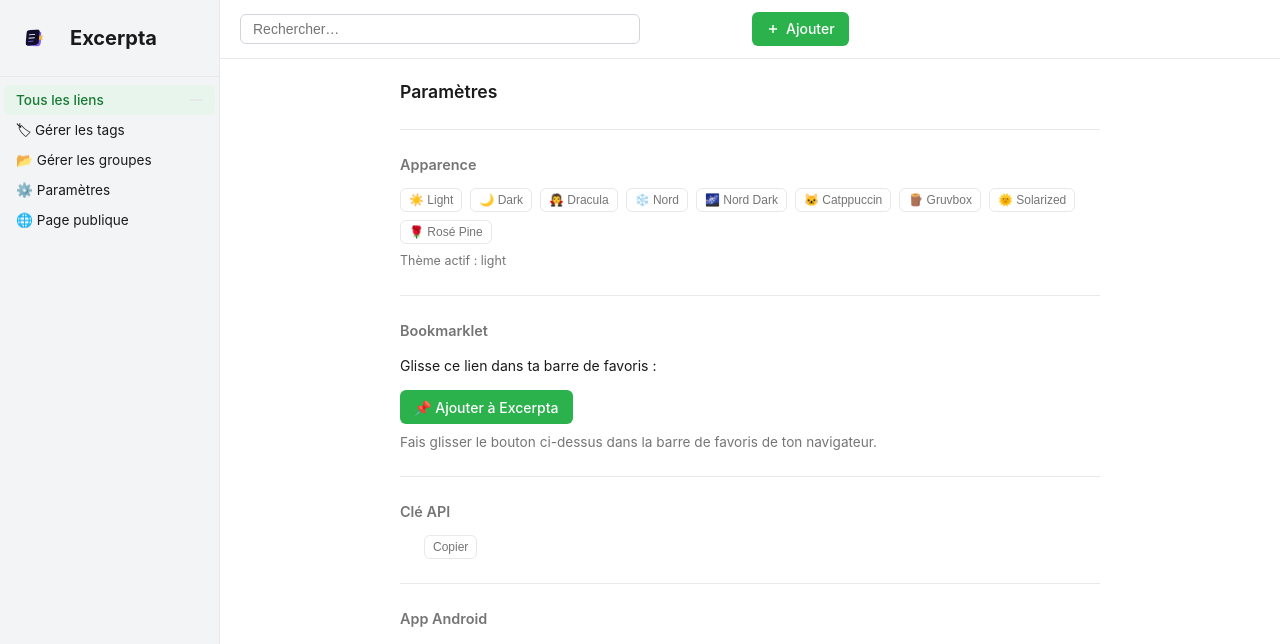
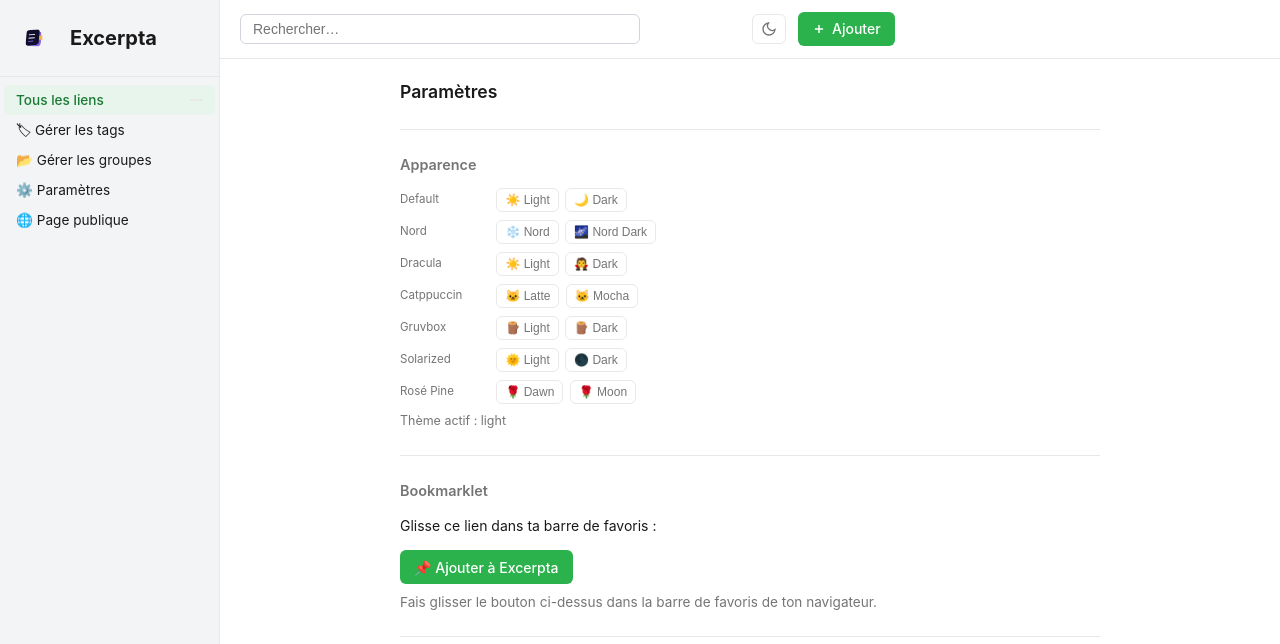
Before and after one commit to notarobot63/excerpta, a FastAPI app: template app/templates/settings/index.html in a window 1280 px wide. Shown: the top 644 px of the page. Run offline with FastAPI, Linux system fonts and the light colour scheme; the template is opened without the code that fills it, so the values that code supplies are empty.

Commit message:
feat: thèmes dark/light par paire + bouton toggle
5 nouveaux thèmes : catppuccin-latte, gruvbox-light, solarized-dark,
dracula-light, rosepine-dawn. Bouton soleil/lune dans la topbar pour
basculer entre la variante claire et sombre du thème actif.
Picker paramètres réorganisé en lignes de paires.

Co-Authored-By: Claude Sonnet 4.6 <noreply@anthropic.com>

```diff
--- a/app/static/theme.js
+++ b/app/static/theme.js
@@ -1,8 +1,35 @@
+var THEME_PAIRS = {
+  'light': 'dark', 'dark': 'light',
+  'nord': 'nord-dark', 'nord-dark': 'nord',
+  'dracula': 'dracula-light', 'dracula-light': 'dracula',
+  'catppuccin': 'catppuccin-latte', 'catppuccin-latte': 'catppuccin',
+  'gruvbox': 'gruvbox-light', 'gruvbox-light': 'gruvbox',
+  'solarized': 'solarized-dark', 'solarized-dark': 'solarized',
+  'rosepine': 'rosepine-dawn', 'rosepine-dawn': 'rosepine',
+};
+
+var DARK_THEMES = ['dark', 'nord-dark', 'dracula', 'catppuccin', 'gruvbox', 'solarized-dark', 'rosepine'];
+
 function applyTheme(t) {
   document.documentElement.setAttribute('data-theme', t);
   localStorage.setItem('theme', t);
   var label = document.getElementById('theme-label');
   if (label) label.textContent = 'Thème actif : ' + t;
+  _updateToggleIcon(t);
+}
+
+function toggleDarkLight() {
+  var t = localStorage.getItem('theme') || 'light';
+  var pair = THEME_PAIRS[t];
+  if (pair) applyTheme(pair);
+}
+
+function _updateToggleIcon(t) {
+  var btn = document.getElementById('theme-toggle');
+  if (!btn) return;
+  btn.title = DARK_THEMES.indexOf(t) >= 0 ? 'Passer en clair' : 'Passer en sombre';
+  btn.querySelector('.icon-sun').style.display = DARK_THEMES.indexOf(t) >= 0 ? '' : 'none';
+  btn.querySelector('.icon-moon').style.display = DARK_THEMES.indexOf(t) >= 0 ? 'none' : '';
 }
 
 document.addEventListener('DOMContentLoaded', function () {
@@ -11,6 +38,7 @@ document.addEventListener('DOMContentLoaded', function () {
   if (sel) sel.value = t;
   var label = document.getElementById('theme-label');
   if (label) label.textContent = 'Thème actif : ' + t;
+  _updateToggleIcon(t);
 
   document.querySelectorAll('[data-theme-apply]').forEach(function (btn) {
     btn.addEventListener('click', function () {
@@ -23,4 +51,7 @@ document.addEventListener('DOMContentLoaded', function () {
       applyTheme(sel.value);
     });
   });
+
+  var toggle = document.getElementById('theme-toggle');
+  if (toggle) toggle.addEventListener('click', toggleDarkLight);
 });
--- a/app/templates/base.html
+++ b/app/templates/base.html
@@ -100,6 +100,10 @@
         {% endif %}
       </form>
 
+      <button id="theme-toggle" class="btn btn-ghost btn-sm" title="Basculer clair/sombre" style="padding:0.4rem 0.5rem;">
+        <svg class="icon-sun" width="16" height="16" fill="none" stroke="currentColor" stroke-width="2" viewBox="0 0 24 24"><circle cx="12" cy="12" r="5"/><path d="M12 1v2M12 21v2M4.22 4.22l1.42 1.42M18.36 18.36l1.42 1.42M1 12h2M21 12h2M4.22 19.78l1.42-1.42M18.36 5.64l1.42-1.42"/></svg>
+        <svg class="icon-moon" width="16" height="16" fill="none" stroke="currentColor" stroke-width="2" viewBox="0 0 24 24" style="display:none"><path d="M21 12.79A9 9 0 1 1 11.21 3 7 7 0 0 0 21 12.79z"/></svg>
+      </button>
       <a href="/links/add" class="btn btn-primary">
         <svg width="14" height="14" fill="none" stroke="currentColor" stroke-width="2.5" viewBox="0 0 24 24">
           <path d="M12 5v14M5 12h14"/>
--- a/app/templates/settings/index.html
+++ b/app/templates/settings/index.html
@@ -9,16 +9,42 @@
   <hr style="border:none;border-top:1px solid var(--border);margin:1.5rem 0">
 
   <h3 style="font-size:0.9rem;font-weight:600;margin:0 0 0.75rem;color:var(--text-muted)">Apparence</h3>
-  <div style="display:flex;flex-wrap:wrap;gap:0.5rem;" id="theme-picker">
-    <button class="btn btn-ghost btn-sm" data-theme-apply="light">☀️ Light</button>
-    <button class="btn btn-ghost btn-sm" data-theme-apply="dark">🌙 Dark</button>
-    <button class="btn btn-ghost btn-sm" data-theme-apply="dracula">🧛 Dracula</button>
-    <button class="btn btn-ghost btn-sm" data-theme-apply="nord">❄️ Nord</button>
-    <button class="btn btn-ghost btn-sm" data-theme-apply="nord-dark">🌌 Nord Dark</button>
-    <button class="btn btn-ghost btn-sm" data-theme-apply="catppuccin">🐱 Catppuccin</button>
-    <button class="btn btn-ghost btn-sm" data-theme-apply="gruvbox">🪵 Gruvbox</button>
-    <button class="btn btn-ghost btn-sm" data-theme-apply="solarized">🌞 Solarized</button>
-    <button class="btn btn-ghost btn-sm" data-theme-apply="rosepine">🌹 Rosé Pine</button>
+  <div style="display:flex;flex-direction:column;gap:0.5rem;" id="theme-picker">
+    <div style="display:flex;gap:0.4rem;align-items:center;">
+      <span style="font-size:0.72rem;color:var(--text-muted);width:90px;flex-shrink:0;">Default</span>
+      <button class="btn btn-ghost btn-sm" data-theme-apply="light">☀️ Light</button>
+      <button class="btn btn-ghost btn-sm" data-theme-apply="dark">🌙 Dark</button>
+    </div>
+    <div style="display:flex;gap:0.4rem;align-items:center;">
+      <span style="font-size:0.72rem;color:var(--text-muted);width:90px;flex-shrink:0;">Nord</span>
+      <button class="btn btn-ghost btn-sm" data-theme-apply="nord">❄️ Nord</button>
+      <button class="btn btn-ghost btn-sm" data-theme-apply="nord-dark">🌌 Nord Dark</button>
+    </div>
+    <div style="display:flex;gap:0.4rem;align-items:center;">
+      <span style="font-size:0.72rem;color:var(--text-muted);width:90px;flex-shrink:0;">Dracula</span>
+      <button class="btn btn-ghost btn-sm" data-theme-apply="dracula-light">☀️ Light</button>
+      <button class="btn btn-ghost btn-sm" data-theme-apply="dracula">🧛 Dark</button>
+    </div>
+    <div style="display:flex;gap:0.4rem;align-items:center;">
+      <span style="font-size:0.72rem;color:var(--text-muted);width:90px;flex-shrink:0;">Catppuccin</span>
+      <button class="btn btn-ghost btn-sm" data-theme-apply="catppuccin-latte">🐱 Latte</button>
+      <button class="btn btn-ghost btn-sm" data-theme-apply="catppuccin">🐱 Mocha</button>
+    </div>
+    <div style="display:flex;gap:0.4rem;align-items:center;">
+      <span style="font-size:0.72rem;color:var(--text-muted);width:90px;flex-shrink:0;">Gruvbox</span>
+      <button class="btn btn-ghost btn-sm" data-theme-apply="gruvbox-light">🪵 Light</button>
+      <button class="btn btn-ghost btn-sm" data-theme-apply="gruvbox">🪵 Dark</button>
+    </div>
+    <div style="display:flex;gap:0.4rem;align-items:center;">
+      <span style="font-size:0.72rem;color:var(--text-muted);width:90px;flex-shrink:0;">Solarized</span>
+      <button class="btn btn-ghost btn-sm" data-theme-apply="solarized">🌞 Light</button>
+      <button class="btn btn-ghost btn-sm" data-theme-apply="solarized-dark">🌑 Dark</button>
+    </div>
+    <div style="display:flex;gap:0.4rem;align-items:center;">
+      <span style="font-size:0.72rem;color:var(--text-muted);width:90px;flex-shrink:0;">Rosé Pine</span>
+      <button class="btn btn-ghost btn-sm" data-theme-apply="rosepine-dawn">🌹 Dawn</button>
+      <button class="btn btn-ghost btn-sm" data-theme-apply="rosepine">🌹 Moon</button>
+    </div>
   </div>
   <p id="theme-label" style="font-size:0.78rem;color:var(--text-muted);margin:0.5rem 0 0;"></p>
 
```
Also changed, not shown: app/static/style.css (+45 -0 lines).
